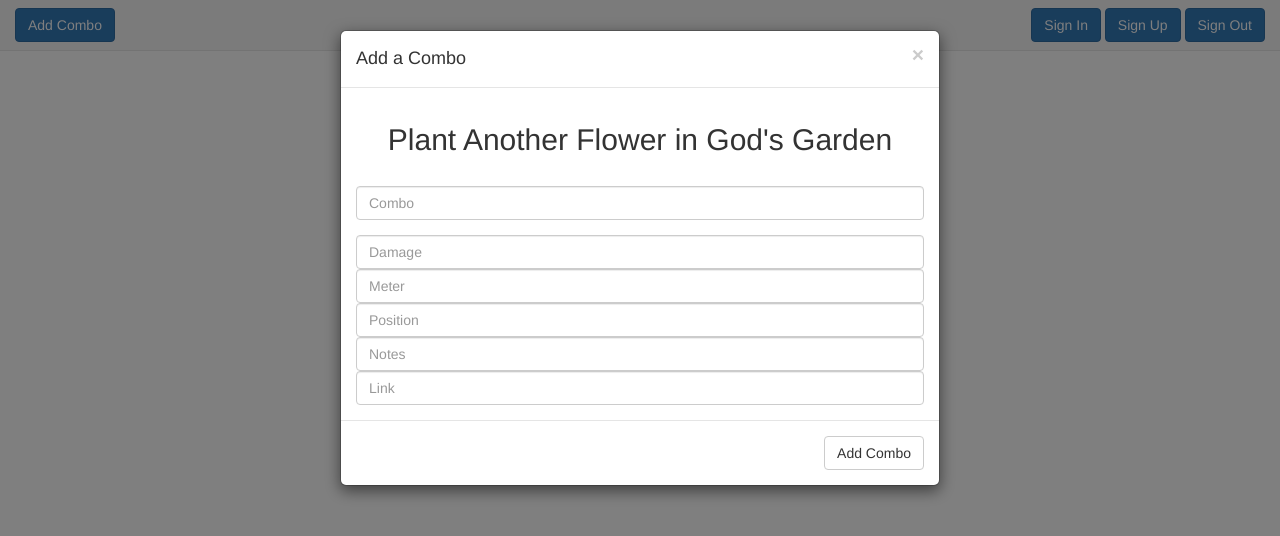
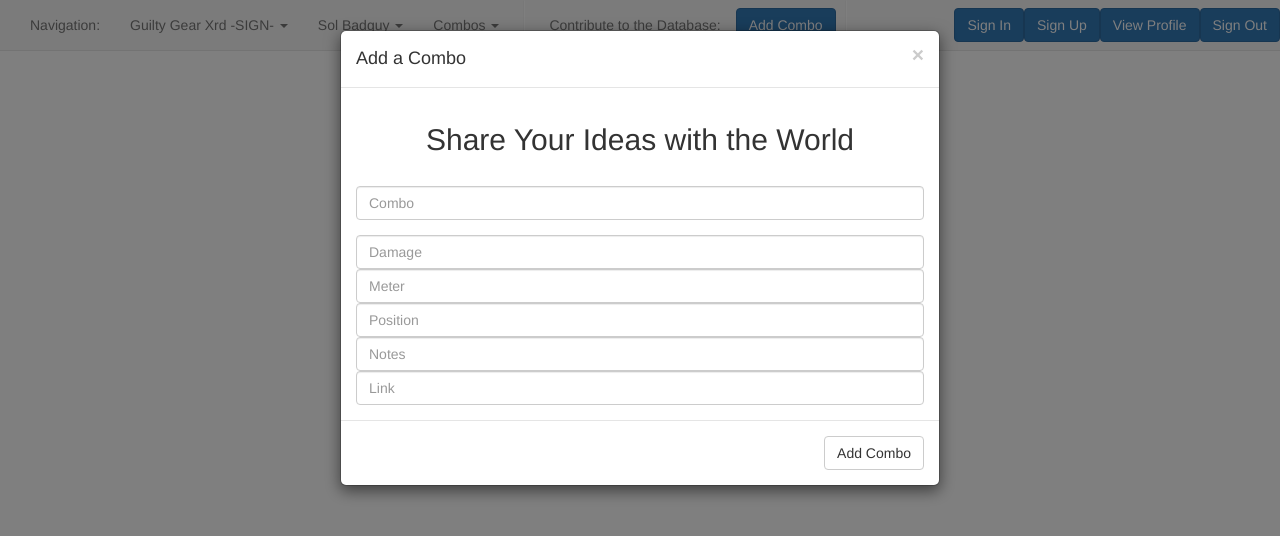
Before and after one commit to iancnei/comboDatabase, a website: page views/home.html in a window 1280 px wide. Both pictures are taken after a click on the button "Add Combo". Drawn offline with nearby package versions, Linux system fonts and the light colour scheme; files that its build step writes are made by us from their sources; no server answers; files whose address does not match are found by name.

Commit message:
add navbar menus and buttons

```diff
--- a/public/css/styles.css
+++ b/public/css/styles.css
@@ -1,5 +1,18 @@
 body {
 	padding-top: 70px;
+}
+
+.navbar .divider-vertical {
+height: 50px;
+margin: 0 9px;
+border-left: 1px solid #F2F2F2;
+border-right: 1px solid #FFF;
+}
+
+@media (max-width: 767px) {
+.navbar-collapse .nav > .divider-vertical {
+    display: none;
+  }
 }
 
 .col-md-3 {
--- a/public/js/app.js
+++ b/public/js/app.js
@@ -119,6 +119,7 @@
 		$("#signInForm p").remove();
 		$("#signInButton").show();
 		$("#signUpButton").show();
+		$("#profileButton").hide();
 		$("#signOutButton").hide();
 		$("#signInForm")[0].reset();
 		$("#signUpForm")[0].reset();
@@ -126,11 +127,12 @@
 	}
 	else if(state === "in")
 	{
+		$("#profileButton").show();
 		$("#signOutButton").show();
 		$("#signInButton").hide();
 		$("#signUpButton").hide();
 		$("#signOutForm p").remove();
-		$("#authButtons").append("<p class='navbar-text'>" + email + "</p>");
+		$("#authButtons").prepend("<p class='navbar-text'>Welcome Back " + email + " </p>");
 	}
 }
 
--- a/views/home.html
+++ b/views/home.html
@@ -1,7 +1,7 @@
 <!DOCTYPE html>
 <html>
 <head>
-	<title>Combo Database</title>
+	<title>Guilty Gear Xrd -SIGN- / Sol Badguy / Combos</title>
 
 	<script src='/vendor/jquery/dist/jquery.min.js'></script>
 	<script src='/vendor/jquery.cookie/jquery.cookie.js'></script>
@@ -18,16 +18,56 @@
 <body>
 	<div class="container">
 
-		<h1 class="text-center">Combo Database</h1>
+		<h1 class="text-center">Sol Badguy</h1>
 
 		<nav class="navbar navbar-default navbar-fixed-top">
 			<div class="container-fluid">
-				<button type="button" class="btn btn-primary navbar-btn" id="addComboButton" data-toggle="modal" data-target="#addComboModal">Add Combo</button>
-				<div id="authButtons" class="pull-right">
-					<button type="button" class="btn btn-primary navbar-btn" id="signInButton" data-toggle="modal" data-target="#signInModal">Sign In</button>
-					<button type="button" class="btn btn-primary navbar-btn" id="signUpButton" data-toggle="modal" data-target="#signUpModal">Sign Up</button>
-					<button type="button" class="btn btn-primary navbar-btn" id="signOutButton">Sign Out</button>
-				</div>
+				<ul class="nav navbar-nav">
+					<li><p class="navbar-text">Navigation: </p></li>
+					<li class="dropdown">
+			        	<a href="#" class="dropdown-toggle" data-toggle="dropdown" role="button" aria-haspopup="true" aria-expanded="false"> Guilty Gear Xrd -SIGN- <span class="caret"></span></a>
+			        	<ul class="dropdown-menu">
+			        		<li><a href="#">Games</a></li>
+			        		<li role="separator" class="divider"></li>
+				            <li><a href="#">Guilty Gear Xrd -SIGN</a></li>
+				            <li><a href="#">Blazblue Chrono Phantasma Extend</a></li>
+				            <li><a href="#">Under Night In-Birth Exe:Late</a></li>
+			          	</ul>
+			        </li>
+			        <li class="dropdown">
+			        	<a href="#" class="dropdown-toggle" data-toggle="dropdown" role="button" aria-haspopup="true" aria-expanded="false"> Sol Badguy <span class="caret"></span></a>
+			        	<ul class="dropdown-menu">
+			        		<li><a href="#">Characters</a></li>
+			        		<li role="separator" class="divider"></li>
+				            <li><a href="#">Sol Badguy</a></li>
+				            <li><a href="#">Ky Kiske</a></li>
+				            <li><a href="#">Millia Rage</a></li>
+			          	</ul>
+			        </li>
+			        <li class="dropdown">
+			        	<a href="#" class="dropdown-toggle" data-toggle="dropdown" role="button" aria-haspopup="true" aria-expanded="false"> Combos <span class="caret"></span></a>
+			        	<ul class="dropdown-menu">
+			        		<li><a href="#">Navigation</a></li>
+			        		<li role="separator" class="divider"></li>
+				            <li><a href="#">Overview</a></li>
+				            <li><a href="#">Move List</a></li>
+				            <li><a href="#">Combos</a></li>
+				            <li><a href="#">Strategy</a></li>
+				            <li><a href="#">Frame Data</a></li>
+			          	</ul>
+			        </li>
+			        <li class="navbar divider-vertical"></li>
+			        <li><p class="navbar-text">Contribute to the Database: </p></li>
+			        <li><button type="button" class="btn btn-primary navbar-btn" id="addComboButton" data-toggle="modal" data-target="#addComboModal">Add Combo</button></li>
+			        <li class="navbar divider-vertical"></li>
+			    </ul>
+
+				<ul class="nav navbar-nav navbar-right" id="authButtons">
+					<li><button type="button" class="btn btn-primary navbar-btn" id="signInButton" data-toggle="modal" data-target="#signInModal">Sign In</button></li>
+					<li><button type="button" class="btn btn-primary navbar-btn" id="signUpButton" data-toggle="modal" data-target="#signUpModal">Sign Up</button></li>
+					<li><button type="button" class="btn btn-primary navbar-btn" id="profileButton">View Profile</button></li>
+					<li><button type="button" class="btn btn-primary navbar-btn" id="signOutButton">Sign Out</button></li>
+				</li>
 
 			</div>
 		</nav>
@@ -98,7 +138,7 @@
 							<h4 class="modal-title" id="addComboModalLabel">Add a Combo</h4>
 						</div>
 						<div class="modal-body">
-							<h2 class="text-center">Plant Another Flower in God's Garden</h2>
+							<h2 class="text-center">Share Your Ideas with the World</h2>
 							<br>
 							<div class="form-group">
 								<input type="text" class="form-control" id="addComboMoves" placeholder="Combo" name="moves" required >
@@ -136,7 +176,7 @@
 							<h4 class="modal-title" id="editComboModalLabel">Edit a Combo</h4>
 						</div>
 						<div class="modal-body">
-							<h2 class="text-center">Prune a Flower in God's Garden</h2>
+							<h2 class="text-center">Refine the Ideas of Others</h2>
 							<br>
 							<div class="form-group">
 								<input type="text" class="form-control" id="editComboMoves" placeholder="Combo" name="moves" required >
```
